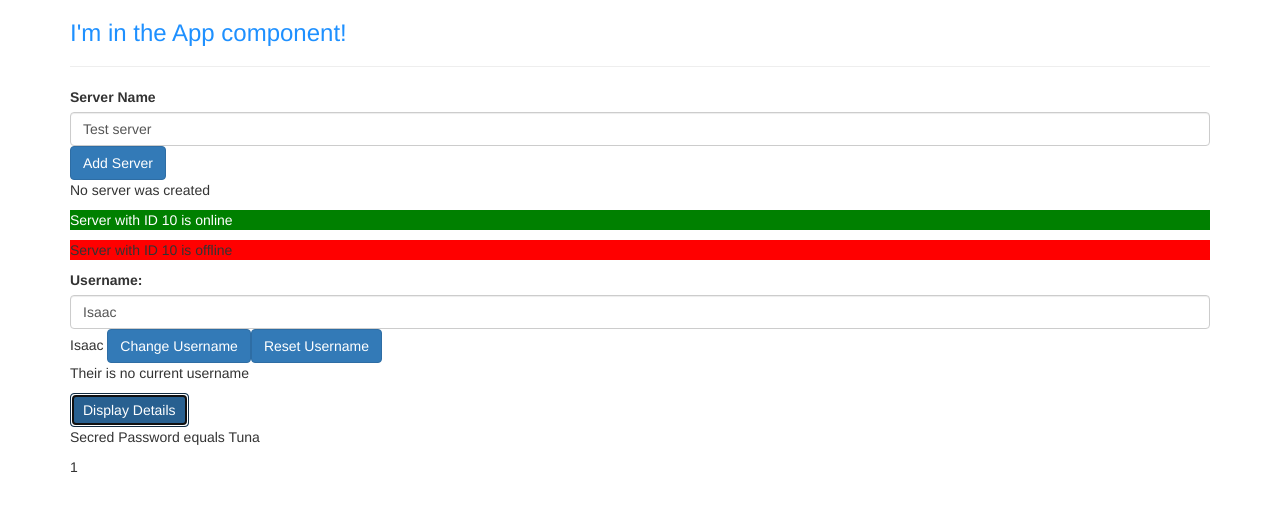
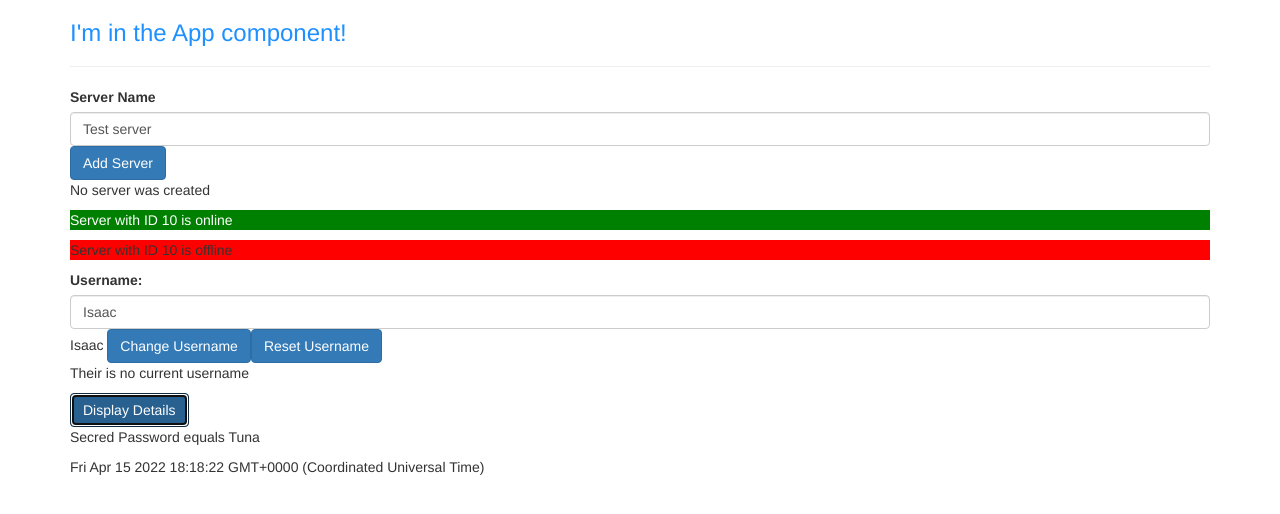
Before and after one commit to irendon1993/helloAngular, an Angular app: page / in a window 1280 px wide. Both pictures are taken after a click on the button "Display Details". Shown: the top 514 px of the page. Built offline with nearby package versions, Linux system fonts and the light colour scheme.

Commit message:
getting an index with ngFor

```diff
--- a/src/app/details/details.component.html
+++ b/src/app/details/details.component.html
@@ -9,8 +9,8 @@
   Secred Password equals Tuna
 </p>
 <div
-  *ngFor="let logItem of logArray"
-  [ngStyle]="{backgroundColor: logItem >= 5 ? 'blue' : 'transparent'}"
-  [ngClass]="{'white-text' : logItem >= 5}"
+  *ngFor="let logItem of logArray; let i = index"
+  [ngStyle]="{backgroundColor: i >= 4 ? 'blue' : 'transparent'}"
+  [ngClass]="{'white-text' : i >= 4}"
 >{{logItem}}</div>
 <!-- <p>Button pressed: {{logArray.length}} times</p> -->
--- a/src/app/details/details.component.ts
+++ b/src/app/details/details.component.ts
@@ -22,7 +22,8 @@ export class DetailsComponent {
     //   console.log(this.logArray)
     // }
     this.displayInfo= !this.displayInfo;
-    this.logArray.push(this.logArray.length + 1)
+    // this.logArray.push(this.logArray.length + 1)
+    this.logArray.push(new Date());
 
   }
 }
```
